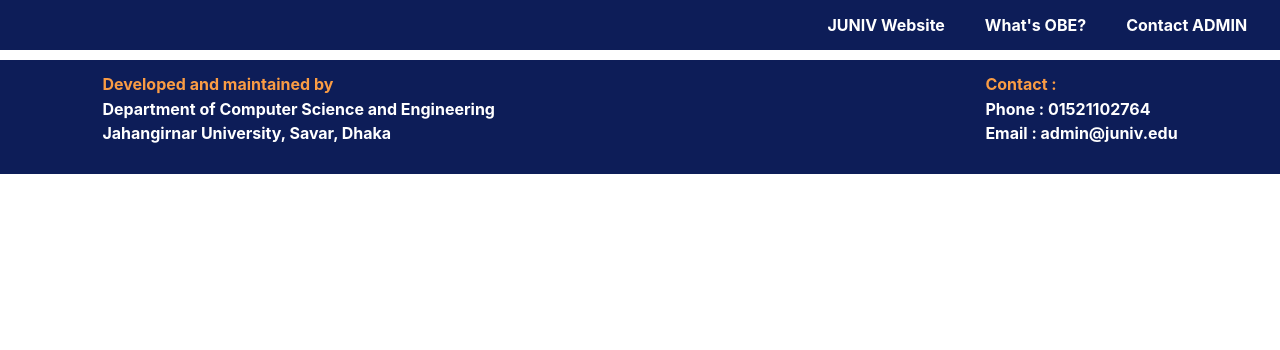
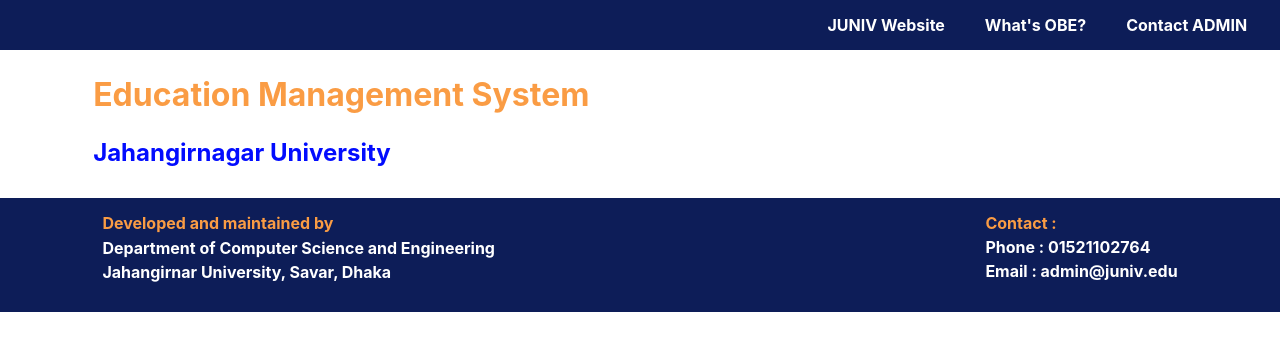
Before and after one commit to abrarCSE29/login-registration-with-react, a React (Create React App) app: page / in a window 1280 px wide. Shown: the top 350 px of the page. Built offline with nearby package versions, Linux system fonts and the light colour scheme.

Commit message:
Update work

```diff
--- a/public/styles.css
+++ b/public/styles.css
@@ -43,3 +43,23 @@
     color : white;
     padding : 20px;
 }
+
+
+.pageTitle{
+    padding: 1%;
+}
+
+.fontsize-2rem
+{
+    font-size: 2rem;
+}
+
+.fontsize-1-5rem
+{
+    font-size: 1.5rem;
+}
+
+.color-blue
+{
+    color : #020CFE;
+}
--- /dev/null
+++ b/src/COMPONENTS/LoginCard.jsx
@@ -0,0 +1,12 @@
+import React from 'react'
+
+export default function LoginCard() {
+  return (
+    <div className="container">
+      <div className="pageTitle fontstyle-bold">
+        <p className="color-orange fontsize-2rem">Education Management System</p>
+        <p className="color-blue fontsize-1-5rem">Jahangirnagar University</p>
+      </div>
+    </div>
+  )
+}
--- a/src/COMPONENTS/LoginPage.jsx
+++ b/src/COMPONENTS/LoginPage.jsx
@@ -1,11 +1,13 @@
 import React from 'react'
 import TopNavBar from './TopNavBar'
 import Footer from './Footer'
+import LoginCard from './LoginCard'
 
 export default function LoginPage() {
   return (
     <div>
       <TopNavBar/>
+      <LoginCard/>
       <Footer/>
     </div>
   )
```
Also changed, not shown: src/ASSETS/PHOTOS/julogo.png (added).
